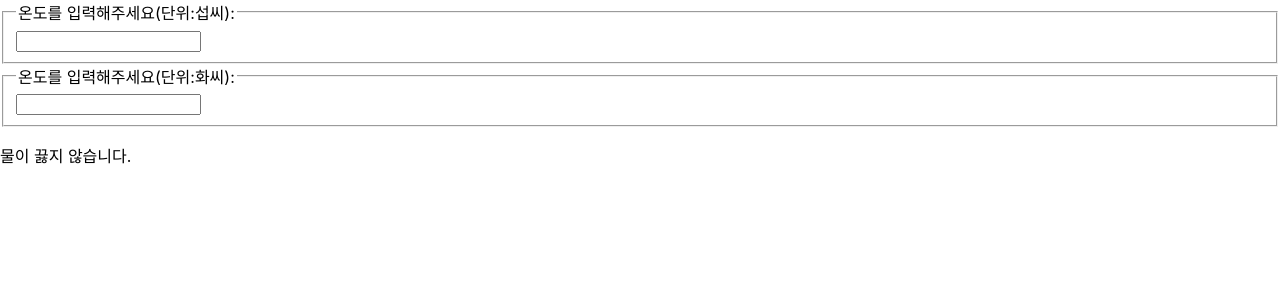
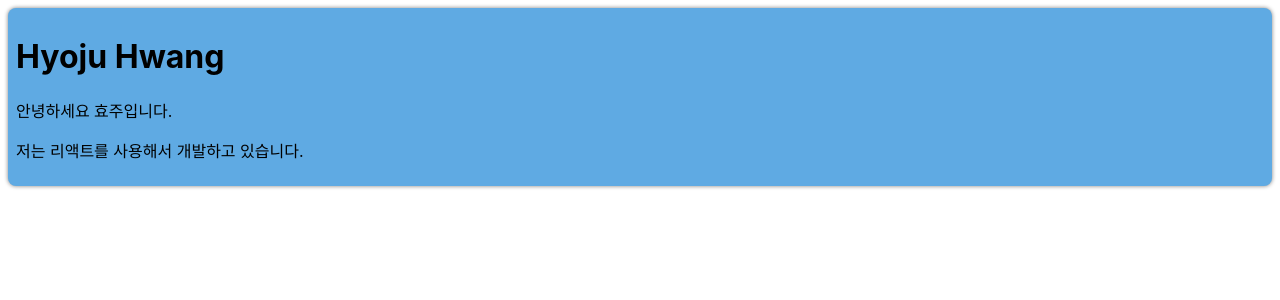
Before and after one commit to hjoo830/inflearn-react, a React (Create React App) app in the folder create-react-app/my-app/: page / in a window 1280 px wide. Shown: the top 300 px of the page. Built offline with nearby package versions, Linux system fonts and the light colour scheme.

Commit message:
✨ Card 컴포넌트 만들기

```diff
--- /dev/null
+++ b/create-react-app/my-app/src/chapter_13/Card.jsx
@@ -0,0 +1,20 @@
+function Card(props) {
+  const { title, backgroundColor, children } = props;
+
+  return (
+    <div
+      style={{
+        margin: 8,
+        padding: 8,
+        borderRadius: 8,
+        boxShadow: "0px 0px 4px grey",
+        backgroundColor: backgroundColor || "white",
+      }}
+    >
+      {title && <h1>{title}</h1>}
+      {children}
+    </div>
+  );
+}
+
+export default Card;
--- /dev/null
+++ b/create-react-app/my-app/src/chapter_13/ProfileCard.jsx
@@ -0,0 +1,12 @@
+import Card from "./Card";
+
+function ProfileCard(props) {
+  return (
+    <Card title="Hyoju Hwang" backgroundColor="#5faae3">
+      <p>안녕하세요 효주입니다.</p>
+      <p>저는 리액트를 사용해서 개발하고 있습니다.</p>
+    </Card>
+  );
+}
+
+export default ProfileCard;
--- a/create-react-app/my-app/src/index.js
+++ b/create-react-app/my-app/src/index.js
@@ -14,12 +14,13 @@
 import AttendanceBook from "./chapter_10/AttendanceBook";
 import SignUp from "./chapter_11/SignUp";
 import Calculator from "./chapter_12/Calculator";
+import ProfileCard from "./chapter_13/ProfileCard";
 
 const root = ReactDOM.createRoot(document.getElementById("root"));
 
 root.render(
   <React.StrictMode>
-    <Calculator />
+    <ProfileCard />
   </React.StrictMode>
 );
 
```
